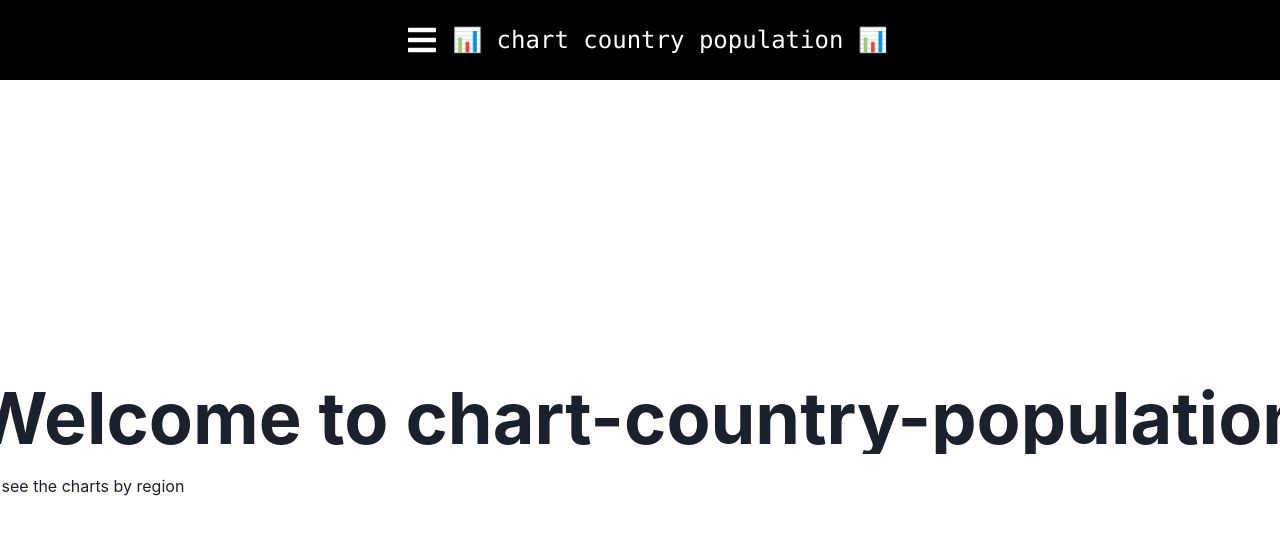
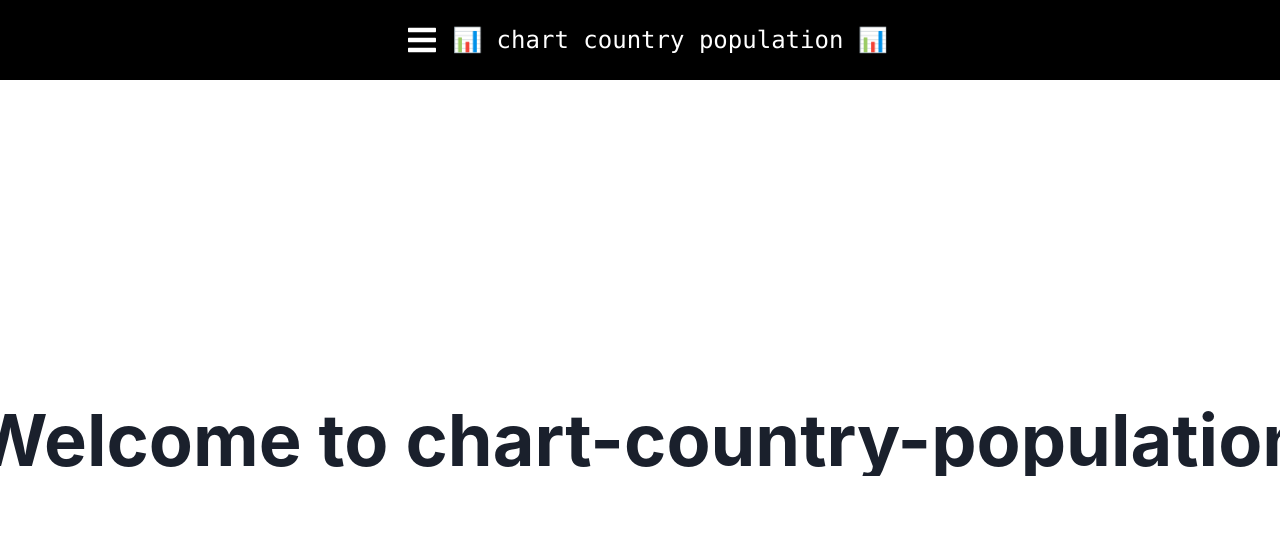
Before and after one commit to gabrielcerri/chart-app, a React (Create React App) app: page / in a window 1280 px wide. Shown: the top 534 px of the page. Built offline with nearby package versions, Linux system fonts and the light colour scheme.

Commit message:
Fix layout

```diff
--- a/src/components/Home.js
+++ b/src/components/Home.js
@@ -1,5 +1,5 @@
 import React from "react";
-import { Flex, Heading, Text } from "@chakra-ui/react";
+import { Flex, Heading } from "@chakra-ui/react";
 
 export const Home = () => {
   return (
@@ -8,11 +8,6 @@ export const Home = () => {
         {" "}
         🗺️ ¡Welcome to chart-country-population! 🗺️{" "}
       </Heading>
-
-      <Text justifyContent="center" marginTop="5">
-        {" "}
-        Click on the menu to see the charts by region
-      </Text>
     </Flex>
   );
 };
```
